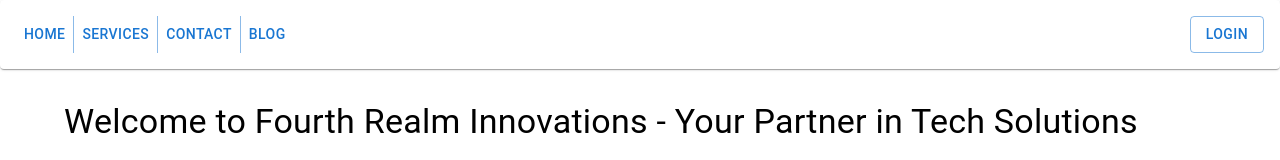
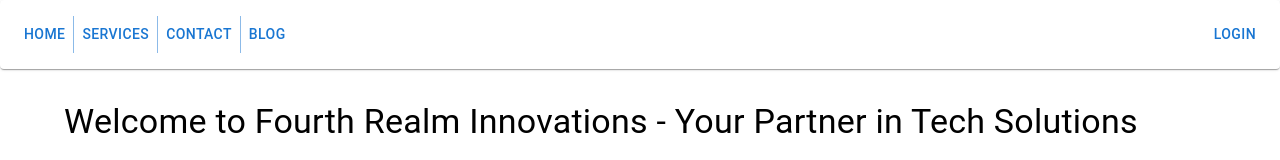
Before and after one commit to jdpasternak/fourth-realm-innovations, a React (Create React App) app: page / in a window 1280 px wide. Shown: the top 160 px of the page. Built offline with nearby package versions, Linux system fonts and the light colour scheme.

Commit message:
adds conditional rendering for buttons based on logged in

```diff
--- a/src/components/Nav.js
+++ b/src/components/Nav.js
@@ -1,10 +1,10 @@
-import { Button, ButtonGroup, Paper } from "@mui/material";
+import { Box, Button, ButtonGroup, Paper, Typography } from "@mui/material";
 import { useContext } from "react";
 import { Link } from "react-router-dom";
 import ApplicationContext from "../Context";
 
 const Nav = () => {
-  const { isLoggedIn, setLoggedIn, setLoggedInEmail } =
+  const { isLoggedIn, setLoggedIn, setLoggedInEmail, loggedInEmail } =
     useContext(ApplicationContext);
 
   const handleLogout = () => {
@@ -12,7 +12,8 @@ const Nav = () => {
     console.log("logging out...");
     setLoggedIn(false);
     setLoggedInEmail("");
-    localStorage.removeItem("token", "");
+    localStorage.removeItem("token");
+    localStorage.removeItem("loggedInEmail");
   };
 
   return (
@@ -37,15 +38,29 @@ const Nav = () => {
           Blog
         </Button>
       </ButtonGroup>
+      <Box display="flex" alignItems={"center"}>
+        {isLoggedIn && loggedInEmail && (
+          <Typography sx={{ mr: 2, p: 0 }}>
+            Welcome, {loggedInEmail?.split("@")[0]}!
+          </Typography>
+        )}
         <ButtonGroup>
+          {isLoggedIn && (
+            <Button variant="text" component={Link} to="/account">
+              Account
+            </Button>
+          )}
           {isLoggedIn ? (
-          <Button onClick={handleLogout}>Logout</Button>
+            <Button variant="text" onClick={handleLogout}>
+              Logout
+            </Button>
           ) : (
-          <Button component={Link} to="/login">
+            <Button variant="text" component={Link} to="/login">
               Login
             </Button>
           )}
         </ButtonGroup>
+      </Box>
     </Paper>
   );
 };
```
Lines whose indentation alone changed are shown as unchanged.
